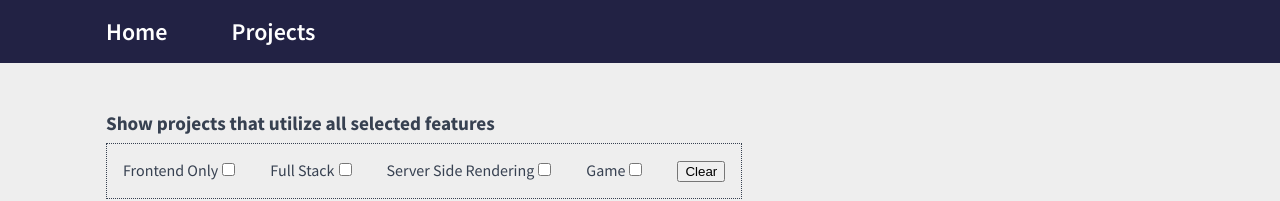
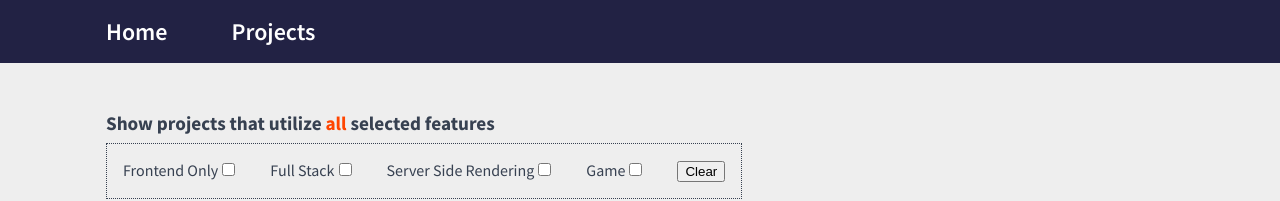
Before and after one commit to jundran/portfolio, a React (Vite) app: page /#/projects in a window 1280 px wide. Shown: the top 201 px of the page. Built offline with nearby package versions, Linux system fonts and the light colour scheme.

Commit message:
Make filter functionality clearer

```diff
--- a/src/components/Filter.jsx
+++ b/src/components/Filter.jsx
@@ -21,7 +21,7 @@ export default function Filter ({ updateFilter }) {
 
 	return (
 		<Container className="Filter">
-			<h2>Show projects that utilize all selected features</h2>
+			<h2>Show projects that utilize <span>all</span> selected features</h2>
 			<form aria-label='Show projects that utilize all checked features'>
 				<ul>
 					{enabledValues.map((item, index) => (
@@ -48,6 +48,7 @@ const Container = styled.div`
 	h2 {
 		font-size: 1.2rem;
 		margin-bottom: 8px;
+		span { color: orangered; }
 	}
 	ul {
 		display: flex;
```
